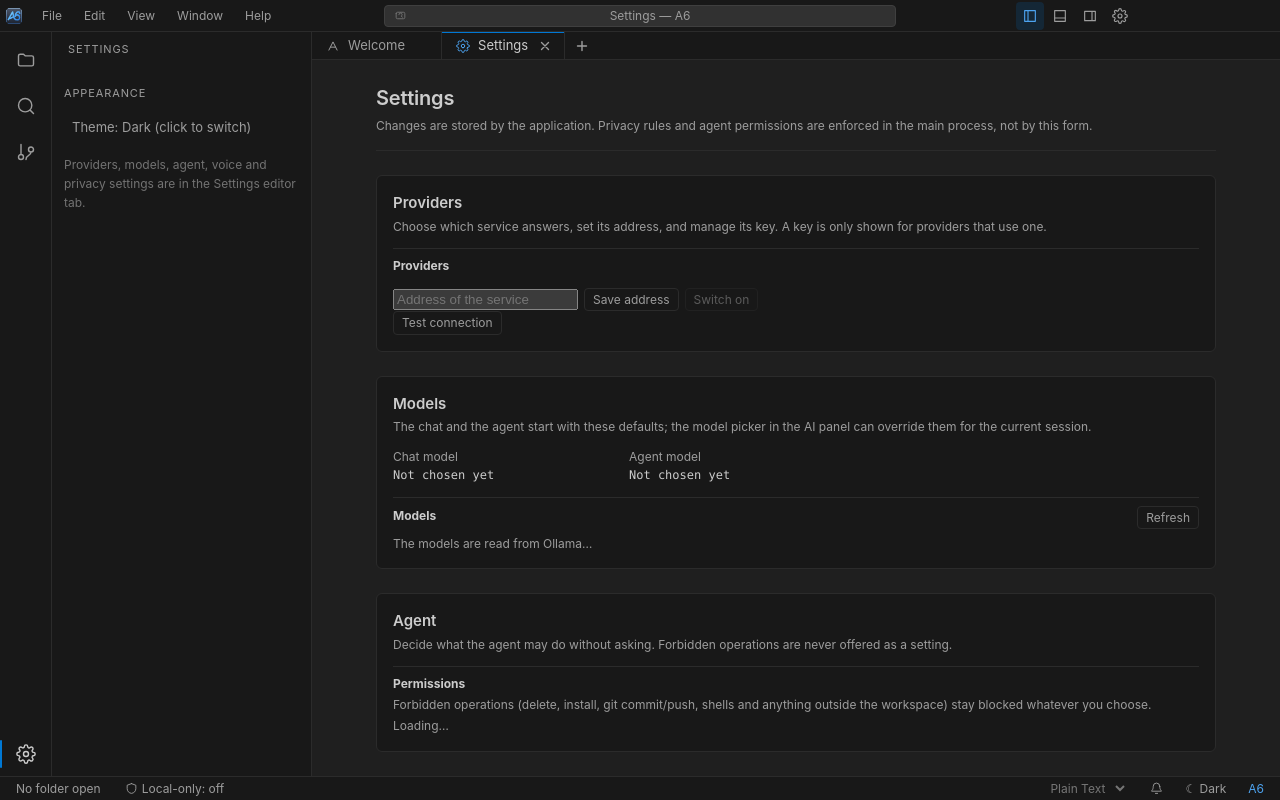
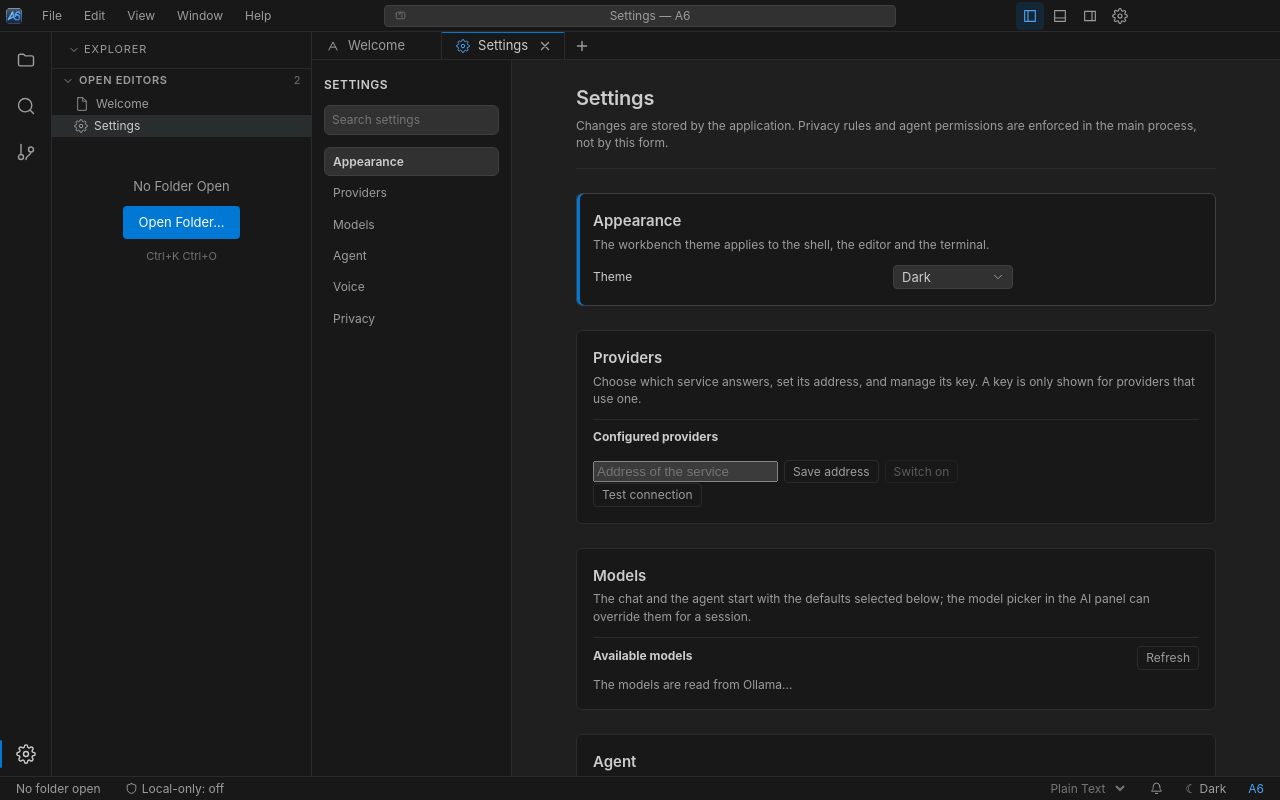
Before and after one commit to ahmed-abdullah-06/nova-ide, a React (Vite) app in the folder apps/desktop/: page / in a window 1280 px wide. Both pictures are taken after a click on the button 1120 px from the left and 15 px from the top of the page. Built offline with nearby package versions, Linux system fonts and the light colour scheme.

Commit message:
feat(look-and-feel): LF6-2 rebuild Settings editor and sidebar

```diff
--- a/apps/desktop/src/renderer/app/App.tsx
+++ b/apps/desktop/src/renderer/app/App.tsx
@@ -209,8 +209,6 @@ function Workspace(): ReactNode {
       />
       <Sidebar
         activity={ui.activity}
-        theme={theme}
-        onToggleTheme={toggleTheme}
         focusSignal={ui.explorerFocusSignal}
         createFileSignal={ui.createFileSignal}
         hasWorkspace={hasWorkspace}
@@ -241,6 +239,7 @@ function Workspace(): ReactNode {
       >
         <EditorArea
           theme={theme}
+          onToggleTheme={toggleTheme}
           onCursorChange={setCursor}
           onSelectionChange={setSelection}
         />
--- a/apps/desktop/src/renderer/components/layout/Sidebar.tsx
+++ b/apps/desktop/src/renderer/components/layout/Sidebar.tsx
@@ -1,6 +1,5 @@
 import type { ReactNode } from 'react';
 import type { ActivityId } from './ActivityBar';
-import type { Theme } from '../../hooks/useTheme';
 import { Explorer } from '../../features/explorer/components/Explorer';
 import { SearchView } from '../../features/search/SearchView';
 import { SourceControlView } from '../../features/git/SourceControlView';
@@ -8,8 +7,6 @@ import type { SearchMatch } from '../../../shared/ipc-types';
 
 interface SidebarProps {
   activity: ActivityId;
-  theme: Theme;
-  onToggleTheme: () => void;
   /** Bumped by Ctrl+Shift+E to focus the explorer tree. */
   focusSignal: number;
   /** True when a workspace is open. */
@@ -26,8 +23,6 @@ interface SidebarProps {
 
 function bodyFor(
   activity: ActivityId,
-  theme: Theme,
-  onToggleTheme: () => void,
   hasWorkspace: boolean,
   onOpenSearchResult: (match: SearchMatch) => void,
   onOpenFile: (path: string) => void,
@@ -47,26 +42,6 @@ function bodyFor(
           onOpenFile={onOpenFile}
         />
       );
-    case 'settings':
-      return (
-        <div className="sidebar__section">
-          <div className="sidebar__header" style={{ padding: '8px 0' }}>
-            Appearance
-          </div>
-          <button
-            type="button"
-            className="sidebar__row"
-            onClick={onToggleTheme}
-            aria-pressed={theme === 'light'}
-          >
-            Theme: {theme === 'dark' ? 'Dark' : 'Light'} (click to switch)
-          </button>
-          <p className="placeholder-view__note" style={{ textAlign: 'left' }}>
-            Providers, models, agent, voice and privacy settings are in the
-            Settings editor tab.
-          </p>
-        </div>
-      );
     default:
       return null;
   }
@@ -81,8 +56,6 @@ const TITLES: Record<ActivityId, string> = {
 
 export function Sidebar({
   activity,
-  theme,
-  onToggleTheme,
   focusSignal,
   hasWorkspace,
   onOpenSearchResult,
@@ -91,8 +64,9 @@ export function Sidebar({
   createFileSignal,
 }: SidebarProps): ReactNode {
   const className = `sidebar${visible ? '' : ' sidebar--hidden'}`;
-  // The explorer renders its own header (title + refresh/close actions).
-  if (activity === 'explorer') {
+  // The Settings editor keeps the Explorer in the side bar. The explorer
+  // renders its own header (title + refresh/close actions).
+  if (activity === 'explorer' || activity === 'settings') {
     return (
       <aside className={className} aria-label="Explorer sidebar" aria-hidden={!visible}>
         <Explorer focusSignal={focusSignal} createFileSignal={createFileSignal} />
@@ -102,14 +76,7 @@ export function Sidebar({
   return (
     <aside className={className} aria-label={`${TITLES[activity]} sidebar`} aria-hidden={!visible}>
       <div className="sidebar__header">{TITLES[activity]}</div>
-      {bodyFor(
-        activity,
-        theme,
-        onToggleTheme,
-        hasWorkspace,
-        onOpenSearchResult,
-        onOpenFile,
-      )}
+      {bodyFor(activity, hasWorkspace, onOpenSearchResult, onOpenFile)}
     </aside>
   );
 }
--- a/apps/desktop/src/renderer/features/ai/LocalModels.tsx
+++ b/apps/desktop/src/renderer/features/ai/LocalModels.tsx
@@ -84,7 +84,7 @@ export function LocalModels({
   return (
     <section className="ai-models" aria-label="Local models">
       <div className="ai-models__header">
-        <h4 className="ai-models__title">Models</h4>
+        <h4 className="ai-models__title">Available models</h4>
         <button
           type="button"
           className="ai-settings__action ai-models__action"
--- a/apps/desktop/src/renderer/features/ai/ProviderSettings.tsx
+++ b/apps/desktop/src/renderer/features/ai/ProviderSettings.tsx
@@ -177,7 +177,7 @@ export function ProviderSettings({
 
   return (
     <section className="ai-settings" aria-label="Provider settings">
-      <h3 className="ai-settings__title">Providers</h3>
+      <h3 className="ai-settings__title">Configured providers</h3>
 
       <ul className="ai-settings__list">
         {providers.map((provider) => (
--- a/apps/desktop/src/renderer/features/editor/EditorArea.tsx
+++ b/apps/desktop/src/renderer/features/editor/EditorArea.tsx
@@ -12,6 +12,7 @@ import { WelcomeView } from '../welcome/WelcomeView';
 
 interface EditorAreaProps {
   theme: Theme;
+  onToggleTheme: () => void;
   onCursorChange: (position: { line: number; column: number }) => void;
   /** Reports the selected lines (the context of the chat). */
   onSelectionChange?: (
@@ -22,6 +23,7 @@ interface EditorAreaProps {
 /** Tab strip + Monaco editor composition (spec §6.1, §8). */
 export function EditorArea({
   theme,
+  onToggleTheme,
   onCursorChange,
   onSelectionChange,
 }: EditorAreaProps): ReactNode {
@@ -70,7 +72,7 @@ export function EditorArea({
       {welcomeActive ? (
         <WelcomeView recent={workspaceState.recent} />
       ) : settingsActive ? (
-        <SettingsView />
+        <SettingsView theme={theme} onToggleTheme={onToggleTheme} />
       ) : (
         <MonacoEditor
           tab={activeTab}
--- a/apps/desktop/src/renderer/features/settings/SettingsView.tsx
+++ b/apps/desktop/src/renderer/features/settings/SettingsView.tsx
@@ -1,12 +1,15 @@
 /**
  * The Settings editor tab (A6 UI review, step U4).
  *
- * Real settings only: providers, local models, agent permissions, voice and
- * privacy. Every control writes through the existing IPC channels; the
- * renderer never decides a permission or a privacy rule by itself. The
- * controls are grouped as sections of one scrollable editor-area view.
+ * Real settings only: theme, providers, local models, agent permissions,
+ * voice and privacy. Every control writes through the existing application
+ * state or IPC channels; the renderer never decides a permission or a
+ * privacy rule by itself. A section list scrolls the editor to one section
+ * and the search field filters sections by their labels.
  */
-import { useCallback, useState, type ReactNode } from 'react';
+import { useMemo, useRef, useState, type KeyboardEvent, type ReactNode } from 'react';
+import { Select, Toggle } from '../../components/ui';
+import type { Theme } from '../../hooks/useTheme';
 import { useAiContext } from '../ai/AiContext';
 import { LocalModels } from '../ai/LocalModels';
 import { ProviderSettings } from '../ai/ProviderSettings';
@@ -14,17 +17,113 @@ import { AgentPermissionSettings } from '../agent/AgentPermissionSettings';
 import { useVoiceSettingsContext } from '../voice/VoiceSettingsContext';
 import { VoiceSettingsPanel } from '../voice/VoiceSettingsPanel';
 
-export function SettingsView(): ReactNode {
+type SectionId = 'appearance' | 'providers' | 'models' | 'agent' | 'voice' | 'privacy';
+
+interface SectionDescriptor {
+  id: SectionId;
+  label: string;
+  keywords: string;
+}
+
+const SECTIONS: readonly SectionDescriptor[] = [
+  { id: 'appearance', label: 'Appearance', keywords: 'theme dark light' },
+  { id: 'providers', label: 'Providers', keywords: 'api key address status' },
+  { id: 'models', label: 'Models', keywords: 'chat model agent model ollama download' },
+  { id: 'agent', label: 'Agent', keywords: 'permissions approvals' },
+  { id: 'voice', label: 'Voice', keywords: 'speech recognition microphone' },
+  { id: 'privacy', label: 'Privacy', keywords: 'local only cloud keys' },
+];
+
+export interface SettingsViewProps {
+  theme: Theme;
+  onToggleTheme: () => void;
+}
+
+export function SettingsView({ theme, onToggleTheme }: SettingsViewProps): ReactNode {
   const ai = useAiContext();
   const voiceSettings = useVoiceSettingsContext();
   const [modelsRevision, setModelsRevision] = useState(0);
+  const [query, setQuery] = useState('');
+  const [active, setActive] = useState<SectionId>('appearance');
+  const navRefs = useRef<Array<HTMLButtonElement | null>>([]);
 
-  const handleProviderChanged = useCallback((): void => {
+  const visibleSections = useMemo(() => {
+    const needle = query.trim().toLowerCase();
+    if (needle.length === 0) return SECTIONS;
+    return SECTIONS.filter(
+      (section) =>
+        section.label.toLowerCase().includes(needle) ||
+        section.keywords.includes(needle),
+    );
+  }, [query]);
+
+  const handleProviderChanged = (): void => {
     setModelsRevision((revision) => revision + 1);
-  }, []);
+  };
+
+  const goToSection = (id: SectionId): void => {
+    setActive(id);
+    document
+      .getElementById(`settings-${id}`)
+      ?.scrollIntoView({ behavior: 'smooth', block: 'start' });
+  };
+
+  const handleNavKeyDown = (
+    event: KeyboardEvent<HTMLButtonElement>,
+    index: number,
+  ): void => {
+    if (event.key !== 'ArrowDown' && event.key !== 'ArrowUp') return;
+    event.preventDefault();
+    if (visibleSections.length === 0) return;
+    const offset = event.key === 'ArrowDown' ? 1 : -1;
+    const next =
+      (index + offset + visibleSections.length) % visibleSections.length;
+    const nextSection = visibleSections[next];
+    if (nextSection === undefined) return;
+    navRefs.current[next]?.focus();
+    goToSection(nextSection.id);
+  };
+
+  const isVisible = (id: SectionId): boolean =>
+    visibleSections.some((section) => section.id === id);
 
   return (
     <div className="settings-view" role="tabpanel" aria-label="Settings">
+      <aside className="settings-view__nav" aria-label="Settings sections">
+        <div className="settings-view__nav-title">Settings</div>
+        <input
+          type="search"
+          className="settings-view__search"
+          aria-label="Search settings"
+          placeholder="Search settings"
+          value={query}
+          onChange={(event) => setQuery(event.target.value)}
+        />
+        <nav className="settings-view__section-list" aria-label="Sections">
+          {visibleSections.map((section, index) => (
+            <button
+              key={section.id}
+              ref={(node) => {
+                navRefs.current[index] = node;
+              }}
+              type="button"
+              className={`settings-view__section-link${
+                active === section.id ? ' settings-view__section-link--active' : ''
+              }`}
+              aria-current={active === section.id ? 'true' : undefined}
+              onClick={() => goToSection(section.id)}
+              onKeyDown={(event) => handleNavKeyDown(event, index)}
+            >
+              {section.label}
+            </button>
+          ))}
+          {visibleSections.length === 0 ? (
+            <p className="settings-view__no-match">No matching settings.</p>
+          ) : null}
+        </nav>
+      </aside>
+
+      <div className="settings-view__content" id="settings-content">
         <header className="settings-view__header">
           <h1 className="settings-view__title">Settings</h1>
           <p className="settings-view__intro">
@@ -34,10 +133,45 @@ export function SettingsView(): ReactNode {
         </header>
 
         <section
-        className="settings-view__section"
-        aria-labelledby="settings-providers"
+          id="settings-appearance"
+          className={`settings-view__section${
+            active === 'appearance' ? ' settings-view__section--active' : ''
+          }`}
+          aria-labelledby="settings-appearance-title"
+          hidden={!isVisible('appearance')}
         >
-        <h2 id="settings-providers" className="settings-view__section-title">
+          <h2 id="settings-appearance-title" className="settings-view__section-title">
+            Appearance
+          </h2>
+          <p className="settings-view__section-note">
+            The workbench theme applies to the shell, the editor and the
+            terminal.
+          </p>
+          <div className="settings-view__field">
+            <span className="settings-view__field-label">Theme</span>
+            <Select
+              value={theme}
+              aria-label="Theme"
+              options={[
+                { value: 'dark', label: 'Dark' },
+                { value: 'light', label: 'Light' },
+              ]}
+              onChange={(value) => {
+                if (value !== theme) onToggleTheme();
+              }}
+            />
+          </div>
+        </section>
+
+        <section
+          id="settings-providers"
+          className={`settings-view__section${
+            active === 'providers' ? ' settings-view__section--active' : ''
+          }`}
+          aria-labelledby="settings-providers-title"
+          hidden={!isVisible('providers')}
+        >
+          <h2 id="settings-providers-title" className="settings-view__section-title">
             Providers
           </h2>
           <p className="settings-view__section-note">
@@ -53,37 +187,32 @@ export function SettingsView(): ReactNode {
         </section>
 
         <section
-        className="settings-view__section"
-        aria-labelledby="settings-models"
+          id="settings-models"
+          className={`settings-view__section${
+            active === 'models' ? ' settings-view__section--active' : ''
+          }`}
+          aria-labelledby="settings-models-title"
+          hidden={!isVisible('models')}
         >
-        <h2 id="settings-models" className="settings-view__section-title">
+          <h2 id="settings-models-title" className="settings-view__section-title">
             Models
           </h2>
           <p className="settings-view__section-note">
-          The chat and the agent start with these defaults; the model picker
-          in the AI panel can override them for the current session.
+            The chat and the agent start with the defaults selected below;
+            the model picker in the AI panel can override them for a session.
           </p>
-        <dl className="settings-view__facts">
-          <div className="settings-view__fact">
-            <dt>Chat model</dt>
-            <dd>{ai.defaultChatModel || 'Not chosen yet'}</dd>
-          </div>
-          <div className="settings-view__fact">
-            <dt>Agent model</dt>
-            <dd>{ai.defaultAgentModel || 'Not chosen yet'}</dd>
-          </div>
-        </dl>
-        <LocalModels
-          onModelsChanged={ai.refresh}
-          revision={modelsRevision}
-        />
+          <LocalModels onModelsChanged={ai.refresh} revision={modelsRevision} />
         </section>
 
         <section
-        className="settings-view__section"
-        aria-labelledby="settings-agent"
+          id="settings-agent"
+          className={`settings-view__section${
+            active === 'agent' ? ' settings-view__section--active' : ''
+          }`}
+          aria-labelledby="settings-agent-title"
+          hidden={!isVisible('agent')}
         >
-        <h2 id="settings-agent" className="settings-view__section-title">
+          <h2 id="settings-agent-title" className="settings-view__section-title">
             Agent
           </h2>
           <p className="settings-view__section-note">
@@ -94,10 +223,14 @@ export function SettingsView(): ReactNode {
         </section>
 
         <section
-        className="settings-view__section"
-        aria-labelledby="settings-voice"
+          id="settings-voice"
+          className={`settings-view__section${
+            active === 'voice' ? ' settings-view__section--active' : ''
+          }`}
+          aria-labelledby="settings-voice-title"
+          hidden={!isVisible('voice')}
         >
-        <h2 id="settings-voice" className="settings-view__section-title">
+          <h2 id="settings-voice-title" className="settings-view__section-title">
             Voice
           </h2>
           <p className="settings-view__section-note">
@@ -108,28 +241,22 @@ export function SettingsView(): ReactNode {
         </section>
 
         <section
-        className="settings-view__section"
-        aria-labelledby="settings-privacy"
+          id="settings-privacy"
+          className={`settings-view__section${
+            active === 'privacy' ? ' settings-view__section--active' : ''
+          }`}
+          aria-labelledby="settings-privacy-title"
+          hidden={!isVisible('privacy')}
         >
-        <h2 id="settings-privacy" className="settings-view__section-title">
+          <h2 id="settings-privacy-title" className="settings-view__section-title">
             Privacy
           </h2>
-        <label className="settings-view__privacy-toggle">
-          <input
-            type="checkbox"
-            aria-label="Local-only mode"
+          <Toggle
             checked={ai.localOnly}
-            onChange={(event) => ai.setLocalOnly(event.target.checked)}
+            label="Local-only mode"
+            description="No cloud provider and no cloud voice service may be used. The main process enforces this for every request, including the agent and the microphone."
+            onChange={(checked) => ai.setLocalOnly(checked)}
           />
-          <span>
-            <strong>Local-only mode</strong>
-            <span className="settings-view__privacy-detail">
-              No cloud provider and no cloud voice service may be used. The
-              main process enforces this for every request, including the
-              agent and the microphone.
-            </span>
-          </span>
-        </label>
           <p className="settings-view__section-note">
             API keys are stored by the operating system and are never returned
             to the renderer. Conversations and settings stay in the local
@@ -137,5 +264,6 @@ export function SettingsView(): ReactNode {
           </p>
         </section>
       </div>
+    </div>
   );
 }
--- a/apps/desktop/src/renderer/features/voice/VoiceSettingsPanel.tsx
+++ b/apps/desktop/src/renderer/features/voice/VoiceSettingsPanel.tsx
@@ -76,7 +76,7 @@ export function VoiceSettingsPanel({
   if (draft === null) {
     return (
       <section className="ai-settings voice-settings" aria-label="Voice settings">
-        <h3 className="ai-settings__title">Voice</h3>
+        <h3 className="ai-settings__title">Voice input</h3>
         <p className="ai-settings__message">
           {state.error ?? 'The voice settings are loading…'}
         </p>
@@ -93,7 +93,7 @@ export function VoiceSettingsPanel({
 
   return (
     <section className="ai-settings voice-settings" aria-label="Voice settings">
-      <h3 className="ai-settings__title">Voice</h3>
+      <h3 className="ai-settings__title">Voice input</h3>
 
       <label className="ai-settings__confirm">
         <input
--- a/apps/desktop/src/renderer/styles/settings.css
+++ b/apps/desktop/src/renderer/styles/settings.css
@@ -7,15 +7,98 @@
  */
 
 .settings-view {
+  display: flex;
   flex: 1;
   min-height: 0;
-  overflow-y: auto;
-  padding: var(--space-6) clamp(var(--space-4), 5vw, 64px) 64px;
+  overflow: hidden;
   background: var(--surface-app);
   color: var(--text);
   font-family: var(--font-ui);
   font-size: var(--font-size-base);
   line-height: var(--line-height-base);
+}
+
+.settings-view__nav {
+  flex: 0 0 200px;
+  min-width: 0;
+  overflow-y: auto;
+  padding: var(--space-4) var(--space-3);
+  border-right: 1px solid var(--border);
+  background: var(--surface-panel);
+}
+
+.settings-view__nav-title {
+  margin-bottom: var(--space-3);
+  font-size: var(--font-size-small);
+  font-weight: 600;
+  letter-spacing: 0.04em;
+  text-transform: uppercase;
+}
+
+.settings-view__search {
+  box-sizing: border-box;
+  width: 100%;
+  margin-bottom: var(--space-3);
+  padding: 5px 7px;
+  border: 1px solid var(--border-strong);
+  border-radius: var(--radius-md);
+  background: var(--surface-input);
+  color: var(--text);
+  font: inherit;
+  font-size: var(--font-size-small);
+}
+
+.settings-view__search:focus-visible {
+  border-color: var(--accent);
+  outline: none;
+}
+
+.settings-view__section-list {
+  display: flex;
+  flex-direction: column;
+  gap: 2px;
+}
+
+.settings-view__section-link {
+  width: 100%;
+  padding: 5px 8px;
+  border: 1px solid transparent;
+  border-radius: var(--radius-md);
+  background: transparent;
+  color: var(--text-muted);
+  cursor: pointer;
+  font: inherit;
+  font-size: var(--font-size-small);
+  text-align: left;
+}
+
+.settings-view__section-link:hover,
+.settings-view__section-link:focus-visible {
+  background: var(--surface-input);
+  color: var(--text);
+  outline: none;
+}
+
+.settings-view__section-link--active {
+  background: var(--surface-input);
+  border-color: var(--border-strong);
+  color: var(--text);
+  font-weight: 600;
+}
+
+.settings-view__no-match {
+  color: var(--text-muted);
+  font-size: var(--font-size-small);
+  margin: 0;
+  padding: 4px 8px;
+}
+
+.settings-view__content {
+  flex: 1;
+  min-width: 0;
+  overflow-y: auto;
+  padding: var(--space-6) clamp(var(--space-4), 5vw, 64px) 64px;
+  scroll-behavior: smooth;
 }
 
 .settings-view__header {
@@ -48,6 +131,11 @@
   background: var(--surface-panel);
 }
 
+.settings-view__section--active {
+  border-color: var(--border-strong);
+  box-shadow: inset 3px 0 var(--accent);
+}
+
 .settings-view__section-title {
   margin: 0 0 var(--space-1);
   font-size: 15px;
@@ -56,6 +144,19 @@
 
 .settings-view__section-note {
   margin-bottom: var(--space-3);
+}
+
+.settings-view__field {
+  display: flex;
+  align-items: center;
+  justify-content: space-between;
+  gap: var(--space-4);
+  max-width: 420px;
+}
+
+.settings-view__field-label {
+  color: var(--text);
+  font-size: var(--font-size-small);
 }
 
 /* The nested controls were designed for the narrow AI panel. On the wide
```
Lines whose indentation alone changed are shown as unchanged.
